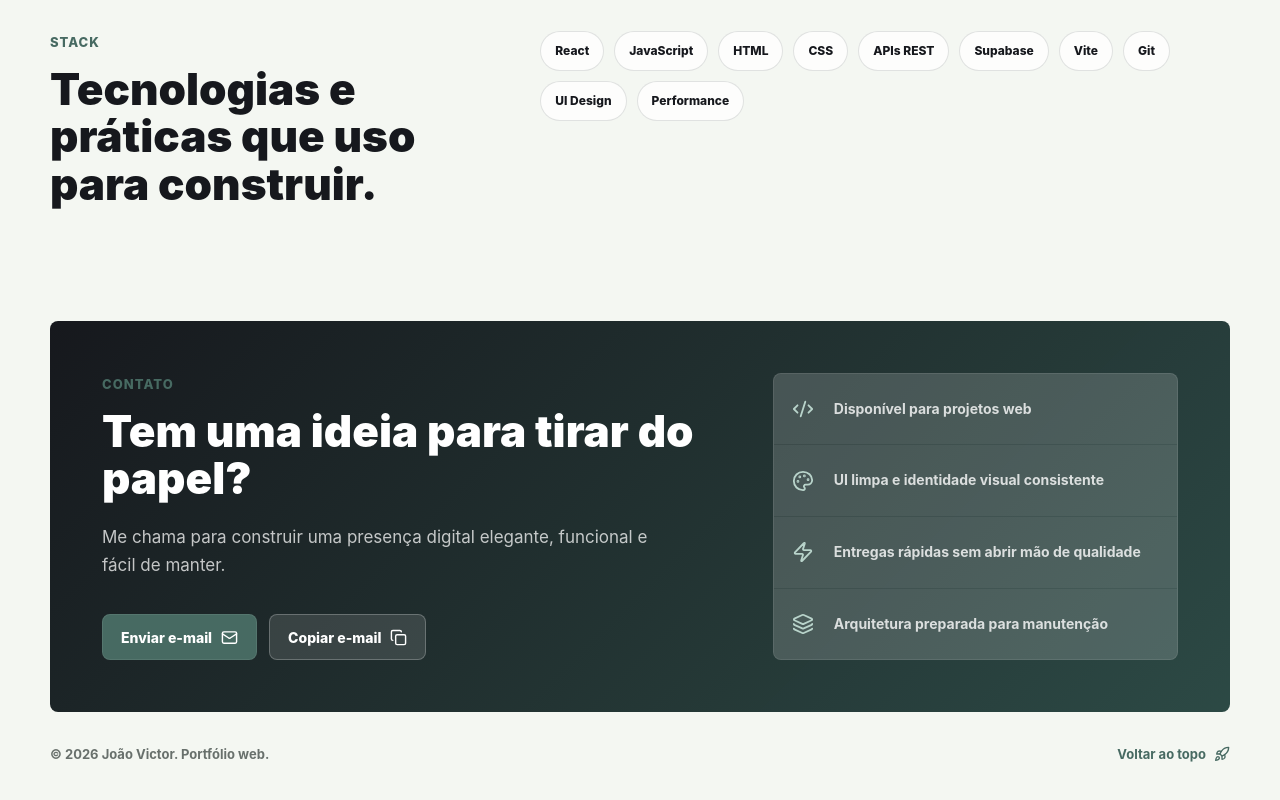
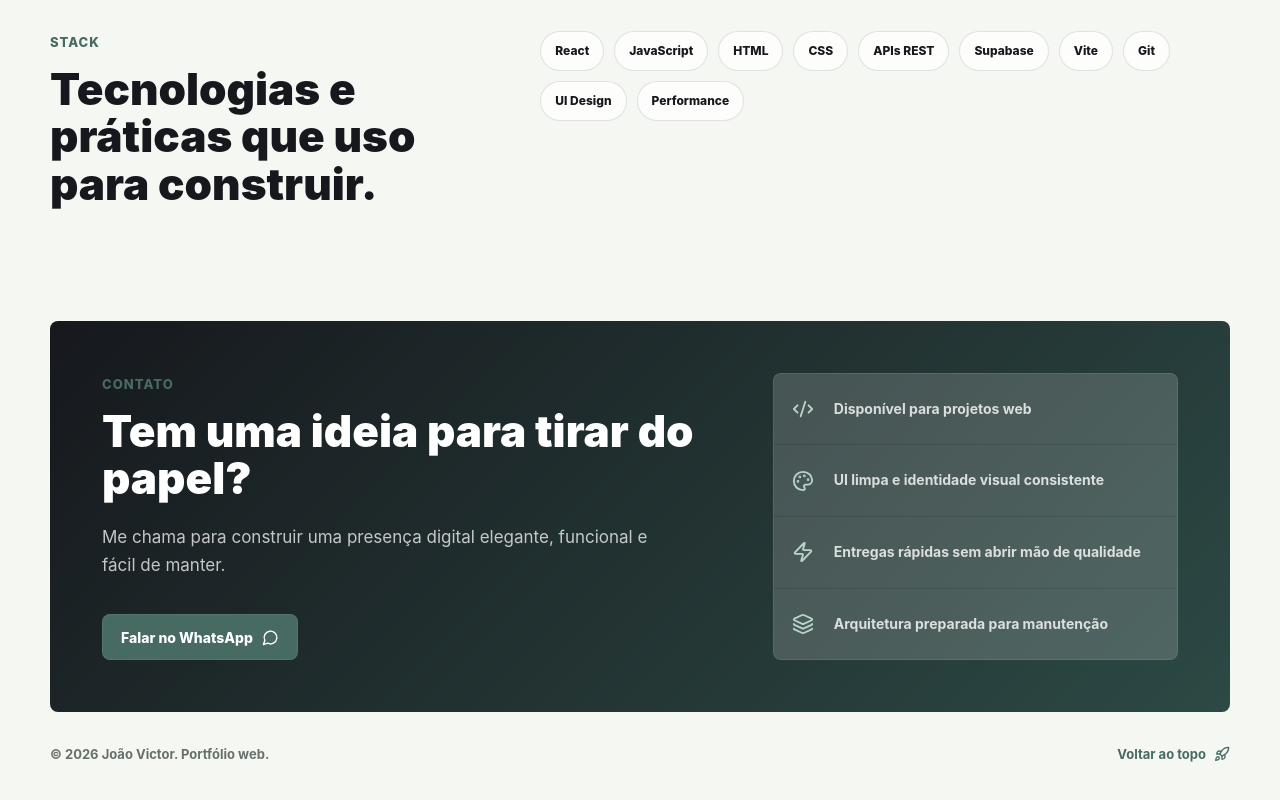
Before and after one commit to Jvzin-dark/joao-victor-portfolio, a React (Vite) app: page / in a window 1280 px wide. Shown: the part 2816-3616 px from the top of the page. Built offline with nearby package versions, Linux system fonts and the light colour scheme.

Commit message:
Replace email contact with WhatsApp

```diff
--- a/src/App.jsx
+++ b/src/App.jsx
@@ -8,13 +8,11 @@ import ProcessSection from "./components/ProcessSection.jsx";
 import StackSection from "./components/StackSection.jsx";
 import ContactSection from "./components/ContactSection.jsx";
 import Footer from "./components/Footer.jsx";
-import Toast from "./components/Toast.jsx";
-import { navigation, profile } from "./data/portfolio.js";
+import { navigation } from "./data/portfolio.js";
 
 export default function App() {
   const [activeSection, setActiveSection] = useState("sobre");
   const [menuOpen, setMenuOpen] = useState(false);
-  const [toast, setToast] = useState("");
   const year = useMemo(() => new Date().getFullYear(), []);
 
   useEffect(() => {
@@ -45,16 +43,6 @@ export default function App() {
     setMenuOpen(false);
   }
 
-  async function copyEmail() {
-    try {
-      await navigator.clipboard.writeText(profile.email);
-      setToast("E-mail copiado.");
-      window.setTimeout(() => setToast(""), 2200);
-    } catch {
-      window.location.href = `mailto:${profile.email}`;
-    }
-  }
-
   return (
     <>
       <Header activeSection={activeSection} menuOpen={menuOpen} onCloseMenu={closeMenu} onToggleMenu={() => setMenuOpen(current => !current)} />
@@ -65,10 +53,9 @@ export default function App() {
         <ProjectsSection />
         <ProcessSection />
         <StackSection />
-        <ContactSection onCopyEmail={copyEmail} />
+        <ContactSection />
       </main>
       <Footer year={year} />
-      {toast && <Toast message={toast} />}
     </>
   );
 }
--- a/src/components/ContactSection.jsx
+++ b/src/components/ContactSection.jsx
@@ -1,4 +1,4 @@
-import { Code2, Copy, Layers3, Mail, Palette, Zap } from "lucide-react";
+import { Code2, Layers3, MessageCircle, Palette, Zap } from "lucide-react";
 import { profile } from "../data/portfolio.js";
 
 const contactHighlights = [
@@ -8,7 +8,10 @@ const contactHighlights = [
   { icon: Layers3, text: "Arquitetura preparada para manutenção" },
 ];
 
-export default function ContactSection({ onCopyEmail }) {
+export default function ContactSection() {
+  const whatsappMessage = encodeURIComponent("Olá, João Victor! Vi seu portfólio e quero conversar sobre um projeto.");
+  const whatsappUrl = `https://wa.me/${profile.whatsapp}?text=${whatsappMessage}`;
+
   return (
     <section className="contactSection" id="contato">
       <div className="contactContent">
@@ -18,14 +21,10 @@ export default function ContactSection({ onCopyEmail }) {
           Me chama para construir uma presença digital elegante, funcional e fácil de manter.
         </p>
         <div className="contactActions">
-          <a className="button primary" href={`mailto:${profile.email}`}>
-            Enviar e-mail
-            <Mail size={17} />
+          <a className="button primary" href={whatsappUrl} target="_blank" rel="noreferrer">
+            Falar no WhatsApp
+            <MessageCircle size={17} />
           </a>
-          <button className="button secondary" type="button" onClick={onCopyEmail}>
-            Copiar e-mail
-            <Copy size={17} />
-          </button>
         </div>
       </div>
       <div className="contactPanel" aria-label="Resumo de disponibilidade">
--- a/src/components/Toast.jsx
+++ /dev/null
@@ -1,10 +0,0 @@
-import { CheckCircle2 } from "lucide-react";
-
-export default function Toast({ message }) {
-  return (
-    <div className="toast" role="status">
-      <CheckCircle2 size={18} />
-      {message}
-    </div>
-  );
-}
--- a/src/data/portfolio.js
+++ b/src/data/portfolio.js
@@ -3,6 +3,7 @@ export const profile = {
   role: "Desenvolvedor Web",
   location: "Brasil",
   email: "contato@joaovictor.dev",
+  whatsapp: "5581988910369",
   avatar: "/assets/profile-photo.jpg",
   github: "https://github.com/Jvzin-dark",
   linkedin: "https://www.linkedin.com/in/joão-victor-813583266",
```
